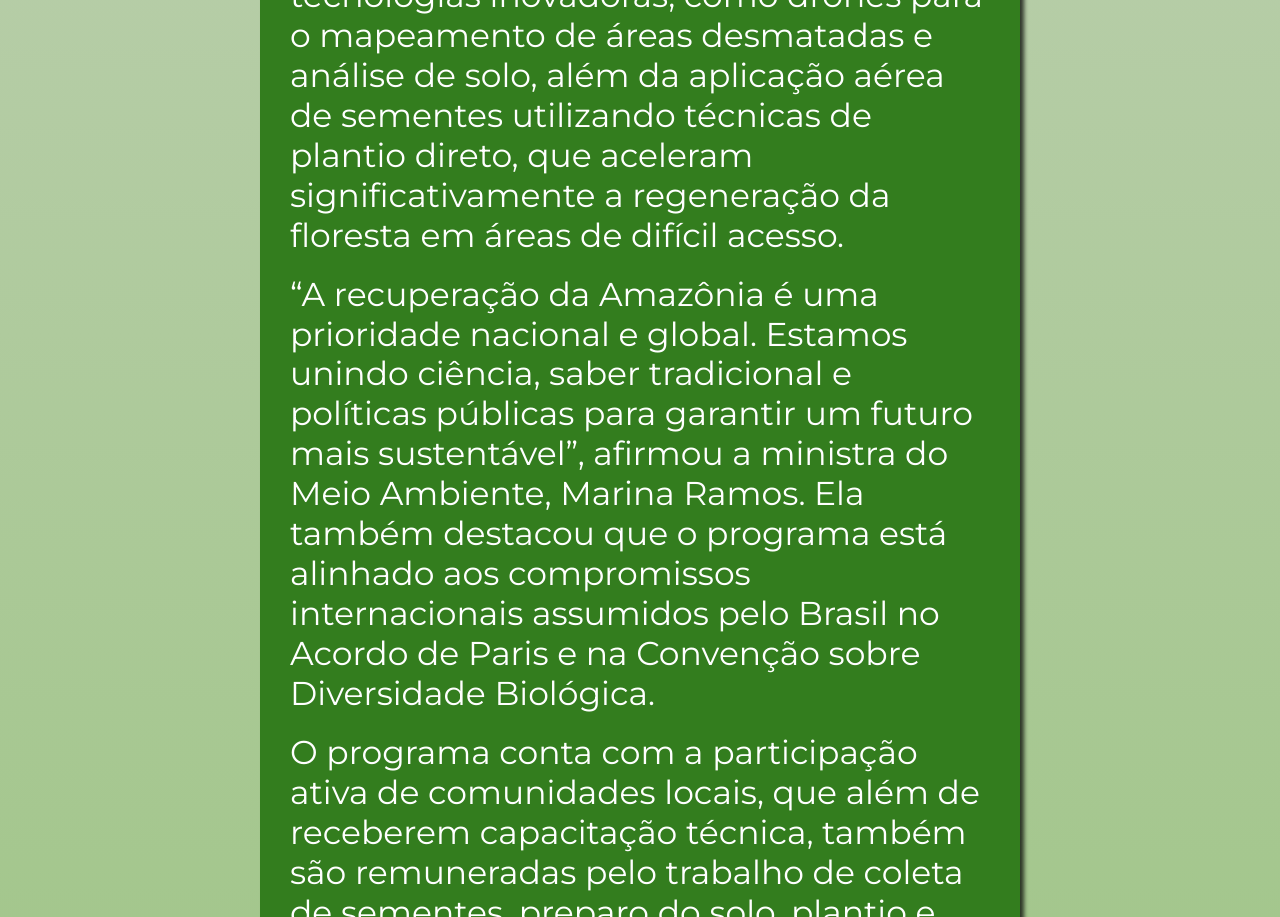
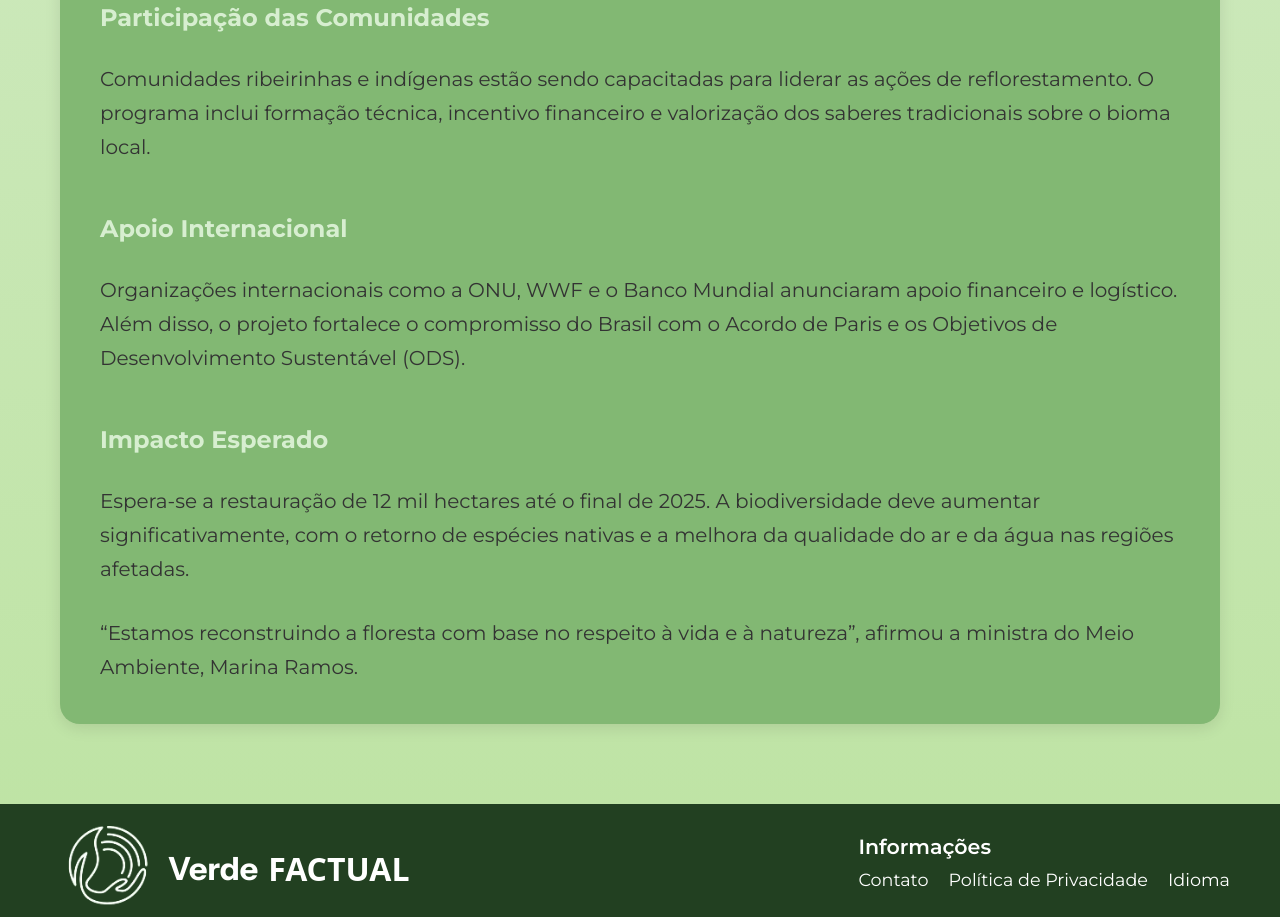
Before and after one commit to Lawrnsz/VerdeFactual, a plain HTML site: page noticia.html in a window 1280 px wide. Shown: the part 1883-2800 px from the top of the page. Drawn offline with Linux system fonts and the light colour scheme; a web font is replaced by a local one.

Commit message:
Atualização noticias

```diff
--- a/css/login.css
+++ b/css/login.css
@@ -1,12 +1,97 @@
-* {
+/*-----------RESET----------------*/
+*,
+*::before,
+*::after {
     margin: 0;
     padding: 0;
     box-sizing: border-box;
-    font-family: sans-serif;
-  }
+}
+
+/* ==== VARIÁVEIS ==== */
+:root{
+    /* === CORES PRINCIPAIS === */
+    --Background:#D3D2D2;
+    --Primária:#224021; /* Verde principal - natureza */
+    --Verde-claro:#76C363; /* Verde mais leve - regiões */
+    --Verde-floresta:#337D1E; /*Verde escuro - fundo de notícia, e titúlos*/
+    --Verde-folha:#67AC56; /* Verde suave - chat*/
+    --Verde-mato: #1F5C23; /* Verde escuro - início do gradiente */
+    --Verde-lima: #61BE6F; /* Verde claro - fim do gradiente */
+    --Verde-musgo-claro:#85BC61; /* Verde suave, inspirado em folhas frescas */
+    --Azul-ceu: #91BED4;  /* Azul suave - inspirado no céu claro */
+    --Azul-noite: #304269;  /* Azul escuro - inspirado no céu noturno */
+    --Verde-Mata-Densa: #004d00;
+    --Verde-Fatal:#67AC56;
+
+
+
+    /* === CORES DE APOIO === */
+    --Preto:#000000;
+    --Branco:#FFFFFF;
+    --Sucess:#1BE071;
+    --Warning:#F47E08;
+    --Danger:#FF0000;
+
+    /* === GRADIENTES === */
+    --gradiente-floresta: linear-gradient(to right, var(--Verde-mato), var(--Verde-Fatal));
+    --gradiente-nevoa-verde: linear-gradient(to bottom, var(--Background), var(--Verde-musgo-claro));
+    --gradiente-azul: linear-gradient(to bottom, var(--Azul-noite), var(--Azul-ceu));
+    --gradiente-sertão:  linear-gradient(90deg, #67AC56 37.5%, rgba(42, 70, 35, 0.88) 100%);
+
+
+    /* === TIPOGRAFIA ===*/
+    --ff-Montserrat: "Montserrat", sans-serif;
+    --ff-InstrumentSans: "Instrument Sans", sans-serif;
+    --ff-Megrim: "Megrim", system-ui;
+    --ff-MontaguSlab: "Montagu Slab", serif;
+
+    --fs-1: 3.6rem;
+    --fs-2: 2.4rem;
+    --fs-3: 2rem;
+    --fs-4: 1.7rem;
+    --fs-5: 1.6rem;
+    --fs-6: 1.5rem;
+    --fs-7: 1.4rem;
+    --fs-f8: 1.2rem;
+
+    --weight-regular: 400;
+    --weight-semibold: 600;
+    --weight-bold: 700;
+
+    /* === ESPAÇO === */
+    --section-spacing: 60px;
+
+    /* === BODER RADIUS === */
+    --radius-circle: 50%;
+    --radius-5: 5px;
+    --radius-3: 3px;
+
+    /* === SOMBRAS === */
+    --shadow: 0px 2px 5px 0px hsla(0, 0%, 0%, 0.2);
+    --shadow-1: 0px 2px 20px hsla(209, 36%, 72%, 0.2);
+    --shadow-2: 0 4px 16px hsla(0, 0%, 0%, 0.06);
+    --shadow-3:4px 4px 4px 0px rgba(0, 0, 0, 0.53);
+
+    /*==== TRANSIÇÃO ====*/
+    --transition-1: 250ms ease;
+    --transition-2: 500ms ease;
+    --cubic-out: cubic-bezier(0.05, 0.83, 0.52, 0.97);
+
+    /*==== CLIP PATH ====*/
+    --clip-path-1: polygon(0 0, 100% 0, 100% 0, 0 0);
+    --clip-path-2: polygon(0 0, 100% 0, 100% 100%, 0 100%);
+    --clip-path-3: polygon(0% 0%, 90% 0, 100% 30%, 100% 100%, 0 100%);
+    --clip-path-4: polygon(90% 0, 100% 40%, 100% 100%, 0 100%, 0 0);
+    --clip-path-5: polygon(100% 0, 100% 100%, 10% 100%, 0 60%, 0 0);
+    --clip-path-6: polygon(10% 0, 100% 0, 100% 100%, 0 100%, 0 40%);
+    --clip-path-7: polygon(100% 0, 100% 60%, 90% 100%, 0 100%, 0 0);
+    --clip-path-8: polygon(0% 0%, 70% 0, 100% 30%, 100% 100%, 0 100%);
+    --clip-path-9: polygon(0 0, 90% 0, 100% 100%, 0% 100%);
+}
+
 
   body {
-    background-image: url('https://plus.unsplash.com/premium_photo-1666666222364-7479e7347833?q=80&w=687&auto=format&fit=crop&ixlib=rb-4.0.3&ixid=M3wxMjA3fDB8MHxwaG90by1wYWdlfHx8fGVufDB8fHx8fA%3D%3D'); /* floresta */
+    background-image: url('https://plus.unsplash.com/premium_photo-1666666222364-7479e7347833?q=80&w=687&auto=format&fit=crop&ixlib=rb-4.0.3&ixid=M3wxMjA3fDB8MHxwaG90by1wYWdlfHx8fGVufDB8fHx8fA%3D%3D');
     background-size: cover;
     background-position: center;
     height: 100vh;
@@ -30,20 +115,37 @@
     font-family: 'Montserrat', sans-serif;
   }
 
+  .login {
+    background-color: var(--Branco);
+    padding: 30px;
+    border-radius: 3px;
+    width: 350px;
+    text-align: center;
+    box-shadow:var(--shadow-3);
+  }
+
+  .login h1 {
+    color: var(--Verde-Mata-Densa);
+    margin-bottom: 25px;
+    font-family: var(--ff-Montserrat);
+  }
+
   .senha {
     width: 100%;
     padding: 10px;
     margin: 10px 0;
     border: none;
     border-radius: 30px;
-    background: linear-gradient(90deg, #3e7430 37.5%, rgba(42, 70, 35, 0.88) 100%);
-    color: white;
-    font-weight: bold;
+    background-image:var(--gradiente-floresta);
+    color: var(--Branco);
+    font-weight: var(--weight-bold);
+    font-family: var(--ff-InstrumentSans);
     outline: none;
   }
 
   .senha::placeholder {
-    color: white;
+    color: var(--Branco);
+    font-family: var(--ff-InstrumentSans);
   }
 
   .email {
@@ -52,30 +154,33 @@
     margin: 10px 0;
     border: none;
     border-radius: 30px;
-    background: linear-gradient(90deg, #3e7430 37.5%, rgba(42, 70, 35, 0.88) 100%);
-    color: white;
+    background:var(--gradiente-sertão);
+    color:var(--Branco);
     font-weight: bold;
     outline: none;
+    font-family: var(--ff-InstrumentSans);
   }
 
   .email::placeholder {
-    color: white;
+    color: var(--Branco);
   }
 
   .esqueceu {
-    color: #004d00;
+    color: var(--Verde-mato);
+    margin: 10px 0;
+    display: block;
+    text-decoration: none;
+    font-weight: var(--weight-bold);
+    font-family: var(--ff-MontaguSlab);
+  }
+
+  .cadastre {
+    color: var(--Verde-Mata-Densa);
     margin: 10px 0;
     display: block;
     text-decoration: none;
     font-weight: bold;
-  }
-
-  .cadastre {
-    color: #004d00;
-    margin: 10px 0;
-    display: block;
-    text-decoration: none;
-    font-weight: bold;
+    font-family: var(--ff-MontaguSlab);
   }
 
   .button {
@@ -83,9 +188,10 @@
     padding: 10px;
     border: none;
     border-radius: 30px;
-    background: linear-gradient(90deg, #3e7430 37.5%, rgba(42, 70, 35, 0.88) 100%);
-    color: white;
-    font-weight: bold;
+    background:var(--gradiente-sertão);
+    color:var(--Branco);
+    font-weight: var(--weight-semibold);
+    font-family: var(--ff-Montserrat);
     cursor: pointer;
     transition: background 0.3s ease;
   }
@@ -98,7 +204,7 @@
     display: flex;
     align-items: center;
     text-align: center;
-    color: #004d00;
+    color: var(--Verde-Mata-Densa);
     font-weight: bold;
     margin-top: 20px;
   }
@@ -107,7 +213,7 @@
   .linha-com-texto::after {
     content: '';
     flex: 1;
-    border-bottom: 1px solid black;
+    border-bottom: 1px solid var(--Preto);
     margin: 0 10px;
   }
 
--- a/css/noticia.css
+++ b/css/noticia.css
@@ -1,4 +1,4 @@
-noticia.css
+
 /*-----------RESET----------------*/
 *,
 *::before,
@@ -84,113 +84,199 @@ noticia.css
     --clip-path-9: polygon(0 0, 90% 0, 100% 100%, 0% 100%);
 }
 
+
 * {
     margin: 0;
     padding: 0;
     box-sizing: border-box;
-}
+  }
 
-body {
-    font-family: 'Arial', sans-serif;
-}
+  body {
+    font-family: 'Montserrat', sans-serif;
+    background: linear-gradient(to bottom, #e6f2e6, #bde3a2);
+    color: #333;
+  }
 
-.fundo {
-    background: linear-gradient(180deg, #D9D9D9 0%, #85BC61 100%);
-    padding-bottom: 50px;
-}
-
-/* Cabeçalho */
-.noticia {
+  /* Cabeçalho */
+  .noticia {
     background-color: #0F2E12;
     color: white;
     display: flex;
+    justify-content: space-between;
     align-items: center;
-    justify-content: space-between;
-    padding: 10px 30px;
+    padding: 20px 40px;
     height: 100px;
+  }
 
-}
+  .logo {
+    height: 70px;
+  }
 
-.logo {
-    height: 90px;
-}
+  .info-header {
+    text-align: right;
+  }
 
-.hora {
-    font-size: 18px;
-}
+  /* Conteúdo principal */
+  .conteudo {
+    max-width: 1200px;
+    margin: 0 auto;
+    padding: 60px 20px;
+    display: flex;
+    flex-direction: column;
+    gap: 40px;
+  }
 
-.data {
-    font-size: 16px;
-}
+  .title {
+    font-size: 64px;
+    font-weight: 700;
+    color: #337D1E;
+    text-align: center;
+    line-height: 1.2;
+  }
 
-/* Conteúdo Principal */
-.conteudo {
+  .subtexto {
+    font-size: 22px;
+    text-align: center;
     max-width: 800px;
-    margin: 40px auto;
-    padding: 0 20px;
-    font-family: 'Montserrat', sans-serif;
-}
+    margin: 0 auto;
+    font-style: italic;
+  }
 
-/* Título */
-.title {
-    color: #337D1E;
-    font-family: Montserrat, sans-serif;
-    font-size: 42px;
-    font-weight: 700;
-    text-align: center;
-    margin-bottom: 20px;
-    line-height: 1.2;
-}
+  .imgnot {
+    width: 100%;
+    height: 500px;
+    object-fit: cover;
+    border-radius: 20px;
+    box-shadow: 0 4px 12px rgba(0, 0, 0, 0.15);
+  }
 
-/* Subtexto */
-.subtexto {
-    text-align: center;
-    font-size: 25px;
-    margin-top: 15px;
-    margin-bottom: 40px;
-    color: #222;
-    font-family: Montserrat, sans-serif;
-}
+  /* Seção da matéria */
+  .principal {
+    background-color: #82b873;
+    border-radius: 20px;
+    padding: 40px;
+    box-shadow: 0 4px 16px rgba(0, 0, 0, 0.1);
+    display: flex;
+    flex-direction: column;
+    gap: 30px;
+  }
 
-/* Imagem principal */
-.imgnot {
+  .principal h3 {
+    font-size: 36px;
+    color: #224021;
+  }
+
+  .principal h4 {
+    font-size: 24px;
+    color: #d7eed0;
+    margin-top: 20px;
+  }
+
+  .imgsecundaria {
     width: 100%;
-    height: auto;
     max-height: 400px;
     object-fit: cover;
-    border-radius: 20px;
-    display: block;
-    margin: 0 auto;
-}
+    border-radius: 10px;
+    box-shadow: 0 3px 10px rgba(0,0,0,0.1);
+  }
 
-/* Seção verde */
-.principal {
-    border-radius: 20px;
-    background: #337D1E;
-    box-shadow: 4px 4px 4px 0px rgba(0, 0, 0, 0.74);
-    border-radius: 20px;
-    padding: 30px;
-    box-shadow: 4px
-}
+  .principal p {
+    font-size: 20px;
+    line-height: 1.7;
+  }
 
-.principal img {
-    border-radius: 15px;
-    height: 250px;
-    padding: 8px;
-    justify-content: center;
-}
+/*FOOTER*/
+footer.footer {
+    background-color: #224021;
+    color: white;
+    padding: 30px 50px;
+    font-size: 1.1em;
+    margin-top: 20px;
+  }
 
-.principal h3 {
-    color: white;
-    font-family: 'Instrument Sans', sans-serif;
-    font-size: 30px;
-}
+  .footer-container {
+    display: flex;
+    justify-content: space-between;
+    align-items: flex-start;
+    flex-wrap: wrap;
+  }
 
-.principal p {
-    color: #FFF;
-    font-family: 'Montserrat', sans-serif;
-    font-size: 33px;
-    font-style: normal;
-    font-weight: 500;
-    line-height: 121.815%; /* 35.326px */
-}
+  .footer-container .logo {
+    display: flex;
+    align-items: center;
+    text-decoration: none;
+    gap: 10px;
+  }
+
+  .footer-container .logo img {
+    height: 100px;
+  }
+
+  .footer-container .logo .verde {
+    font-family: var(--ff-InstrumentSans);
+    color: var(--Branco);
+    font-weight: var(--weight-semibold);
+    font-size: var(--fs-3);
+
+  }
+
+  .footer-container .logo .factual {
+    color: var(--Branco);
+    font-weight: bold;
+    font-family: var(--ff-Megrim);
+    font-size: var(--fs-3);
+  }
+
+  .footer-info {
+    display: flex;
+    flex-direction: column;
+  }
+
+  .footer-info h3 {
+    margin-bottom: 10px;
+    font-weight: var(--weight-semibold);
+  }
+
+  .footer-info ul {
+    list-style: none;
+    padding: 0;
+    margin: 0;
+    display: flex;
+    flex-wrap: wrap;
+    gap: 20px;
+  }
+
+  .footer-info ul li a {
+    color: var(--Branco);
+    text-decoration: none;
+    font-weight: var(--weight-regular);
+  }
+
+  .footer-info ul li a:hover {
+    text-decoration: underline;
+  }
+
+
+  /* Responsivo */
+  @media (max-width: 768px) {
+    .title {
+      font-size: 40px;
+    }
+
+    .imgnot {
+      height: 300px;
+    }
+
+    .principal h3 {
+      font-size: 28px;
+    }
+
+    .principal p {
+      font-size: 18px;
+    }
+
+    .rodape-container {
+      flex-direction: column;
+      align-items: flex-start;
+    }
+  }
--- a/noticia.html
+++ b/noticia.html
@@ -1,4 +1,3 @@
-
 <!DOCTYPE html>
 <html lang="pt-BR">
 <head>
@@ -6,55 +5,72 @@
   <meta name="viewport" content="width=device-width, initial-scale=1.0" />
   <link rel="stylesheet" href="css/noticia.css" />
 
-    <!--FONTES-->
+  <!-- FONTES -->
   <link href="https://fonts.googleapis.com/css2?family=Montserrat:wght@400;600;700&display=swap" rel="stylesheet">
   <link href="https://fonts.googleapis.com/css2?family=Instrument+Sans:wght@400;600;700&display=swap" rel="stylesheet">
+  <link href="https://fonts.googleapis.com/css2?family=Montserrat:wght@300;400;700&display=swap" rel="stylesheet">
+  <link href="https://fonts.googleapis.com/css2?family=Megrim&display=swap" rel="stylesheet">
+  <link href="https://fonts.googleapis.com/css2?family=Montagu+Slab:wght@100;300;400;700&display=swap" rel="stylesheet">
+  <link href="https://fonts.googleapis.com/css2?family=Instrument+Sans:ital,wght@0,400..700;1,400..700&display=swap" rel="stylesheet">
 
-    <!--LINKS-->
+  <!-- ÍCONE -->
   <link rel="icon" type="image/png" sizes="32x32" href="img/favicon-32x32.png" />
-    <title>Notícia</title>
+  <title>Notícia - Amazônia em Reflorestamento</title>
 </head>
 <body class="fundo">
+
   <header class="noticia">
     <a href="index.html"><img src="img/logo.png" alt="logo" class="logo" /></a>
+    <div class="info-header">
       <div class="hora">15:00</div>
       <div class="data">13 Maio de 2025</div>
+    </div>
   </header>
 
   <main class="conteudo">
-        <h2 class="title">Amazônia em<br>reflorestamento</h2>
+    <h2 class="title">Amazônia em<br>Reflorestamento</h2>
+    <p class="subtexto">A Amazônia renasce, recuperando biodiversidade e lutando contra a mudança climática. Esperança verde!</p>
 
-        <img src="img/fundonot.png" alt="noticia" class="imgnot" />
-
-        <p class="subtexto">
-            A Amazônia em reflorestamento renasce, recuperando biodiversidade e lutando contra a mudança climática. <br>
-            Esperança verde!
-        </p>
+    <img src="img/fundonot.png" alt="Imagem de floresta" class="imgnot" />
 
     <section class="principal">
-            <h3>Amazônia finalmente entra em estado de reflorestamento</h3>
-            <img src="img/not.png" alt="floresta" class="imgsecundaria" />
-            <p>
-                O governo brasileiro, em parceria com organizações ambientais, instituições de pesquisa e comunidades indígenas, intensificou os esforços de reflorestamento na Amazônia, com o objetivo de recuperar áreas degradadas, combater as mudanças climáticas e preservar a biodiversidade.  A nova fase do projeto, iniciada neste mês, já plantou mais de 5 milhões de mudas nativas em regiões críticas do bioma amazônico, priorizando áreas com altos índices de desmatamento e baixa capacidade de regeneração natural.
-            </p>
-            <br>
-            <p>
-                Segundo o Ministério do Meio Ambiente, o plano prevê o reflorestamento de 12 mil hectares até o final de 2025, o equivalente a mais de 11 mil campos de futebol. A iniciativa integra ações de curto, médio e longo prazo, e envolve o uso de tecnologias inovadoras, como drones para o mapeamento de áreas desmatadas e análise de solo, além da aplicação aérea de sementes utilizando técnicas de plantio direto, que aceleram significativamente a regeneração da floresta em áreas de difícil acesso.
-            </p>
-            <br>
-            <p>
-                “A recuperação da Amazônia é uma prioridade nacional e global. Estamos unindo ciência, saber tradicional e políticas públicas para garantir um futuro mais sustentável”, afirmou a ministra do Meio Ambiente, Marina Ramos. Ela também destacou que o programa está alinhado aos compromissos internacionais assumidos pelo Brasil no Acordo de Paris e na Convenção sobre Diversidade Biológica.
-            </p>
-            <br>
-            <p>
-                O programa conta com a participação ativa de comunidades locais, que além de receberem capacitação técnica, também são remuneradas pelo trabalho de coleta de sementes, preparo do solo, plantio e monitoramento das áreas reflorestadas. Essa abordagem gera emprego, renda e incentiva a permanência das populações tradicionais em seus territórios, fortalecendo a economia local e promovendo o desenvolvimento sustentável da região. A atuação dessas comunidades tem sido apontada como fundamental para o sucesso da iniciativa, já que o conhecimento tradicional desempenha um papel essencial na escolha das espécies e na condução do processo de reflorestamento.
-            </p>
-            <br>
-            <p>
-                Organizações internacionais, como a ONU, o Banco Mundial e o Fundo Global para o Meio Ambiente (GEF), também estão apoiando financeiramente o projeto, destacando o papel estratégico do Brasil na liderança ambiental global. Os recursos internacionais são aplicados tanto na execução direta das ações como no fortalecimento institucional de órgãos ambientais.
-Especialistas afirmam que, embora o reflorestamento não substitua a necessidade urgente de combater o desmatamento ilegal e garantir a proteção de áreas preservadas, ele representa um passo essencial para restaurar a biodiversidade, proteger os serviços ecossistêmicos da floresta — como a regulação do clima e o ciclo da água — e mitigar os efeitos das mudanças climáticas em escala regional e global. Além disso, a iniciativa serve como modelo para outras nações que enfrentam desafios semelhantes em seus biomas nativos.
-            </p>
+      <h3>Amazônia entra em fase de reflorestamento</h3>
+      <img src="img/not.png" alt="Mudas plantadas na floresta" class="imgsecundaria" />
+
+      <p>O governo brasileiro, em parceria com ONGs, universidades e comunidades indígenas, iniciou um ambicioso plano de reflorestamento que pretende recuperar áreas degradadas da Amazônia nos próximos cinco anos.</p>
+
+      <h4>Tecnologia e Inovação</h4>
+      <p>Para alcançar áreas de difícil acesso, drones foram adaptados para lançar sementes diretamente no solo. Essa abordagem permite um plantio mais rápido e preciso, aumentando as taxas de germinação e reduzindo o impacto ambiental.</p>
+
+      <h4>Participação das Comunidades</h4>
+      <p>Comunidades ribeirinhas e indígenas estão sendo capacitadas para liderar as ações de reflorestamento. O programa inclui formação técnica, incentivo financeiro e valorização dos saberes tradicionais sobre o bioma local.</p>
+
+      <h4>Apoio Internacional</h4>
+      <p>Organizações internacionais como a ONU, WWF e o Banco Mundial anunciaram apoio financeiro e logístico. Além disso, o projeto fortalece o compromisso do Brasil com o Acordo de Paris e os Objetivos de Desenvolvimento Sustentável (ODS).</p>
+
+      <h4>Impacto Esperado</h4>
+      <p>Espera-se a restauração de 12 mil hectares até o final de 2025. A biodiversidade deve aumentar significativamente, com o retorno de espécies nativas e a melhora da qualidade do ar e da água nas regiões afetadas.</p>
+
+      <p>“Estamos reconstruindo a floresta com base no respeito à vida e à natureza”, afirmou a ministra do Meio Ambiente, Marina Ramos.</p>
     </section>
   </main>
+
+  <footer class="footer">
+    <div class="footer-container">
+      <a href="#" class="logo">
+        <img src="img/logo.png" alt="Logo Verde Factual">
+        <span class="verde"><strong>Verde</strong></span>
+        <span class="factual">FACTUAL</span>
+      </a>
+      <div class="footer-info">
+        <h3>Informações</h3>
+        <ul>
+          <li><a href="#">Contato</a></li>
+          <li><a href="pp1.html">Política de Privacidade</a></li>
+          <li><a href="#">Idioma</a></li>
+        </ul>
+      </div>
+    </div>
+  </footer>
 </body>
 </html>
```
Also changed, not shown: região.html (added, +24 -0 lines), css/regiao.css (added). Lines whose indentation alone changed are shown as unchanged.
